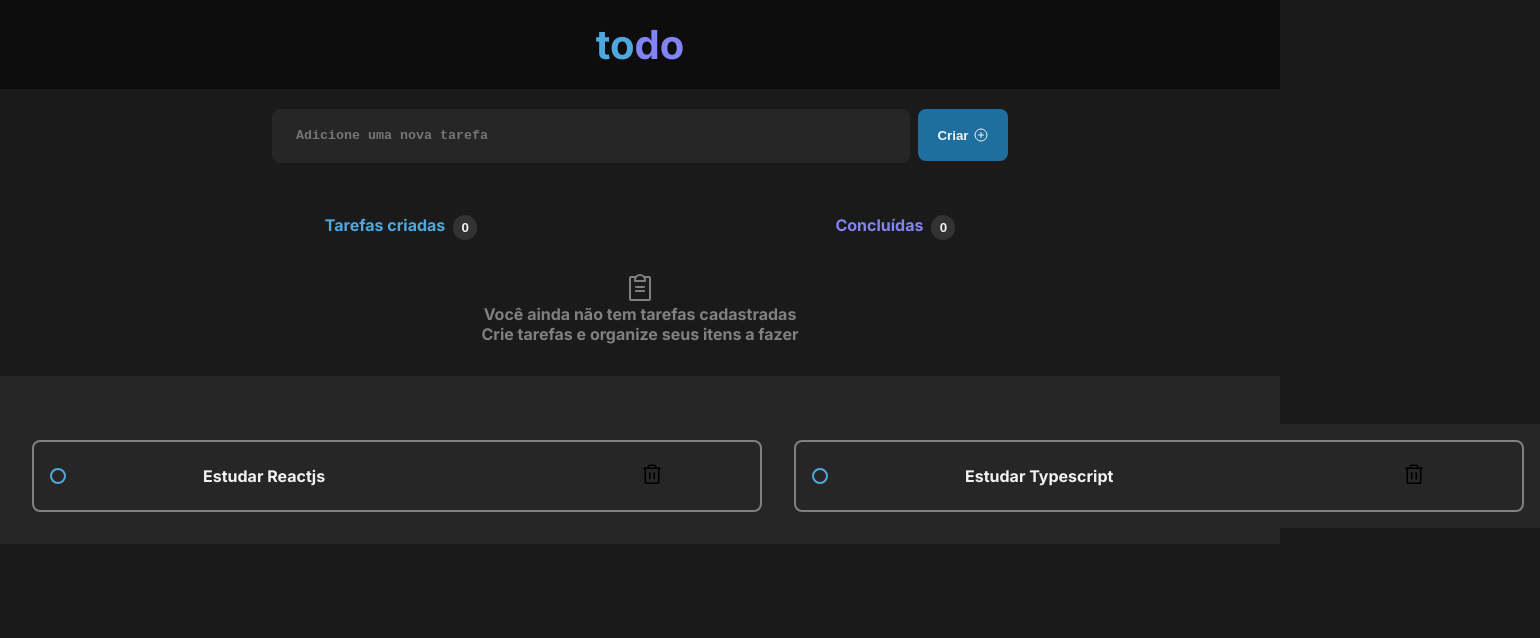
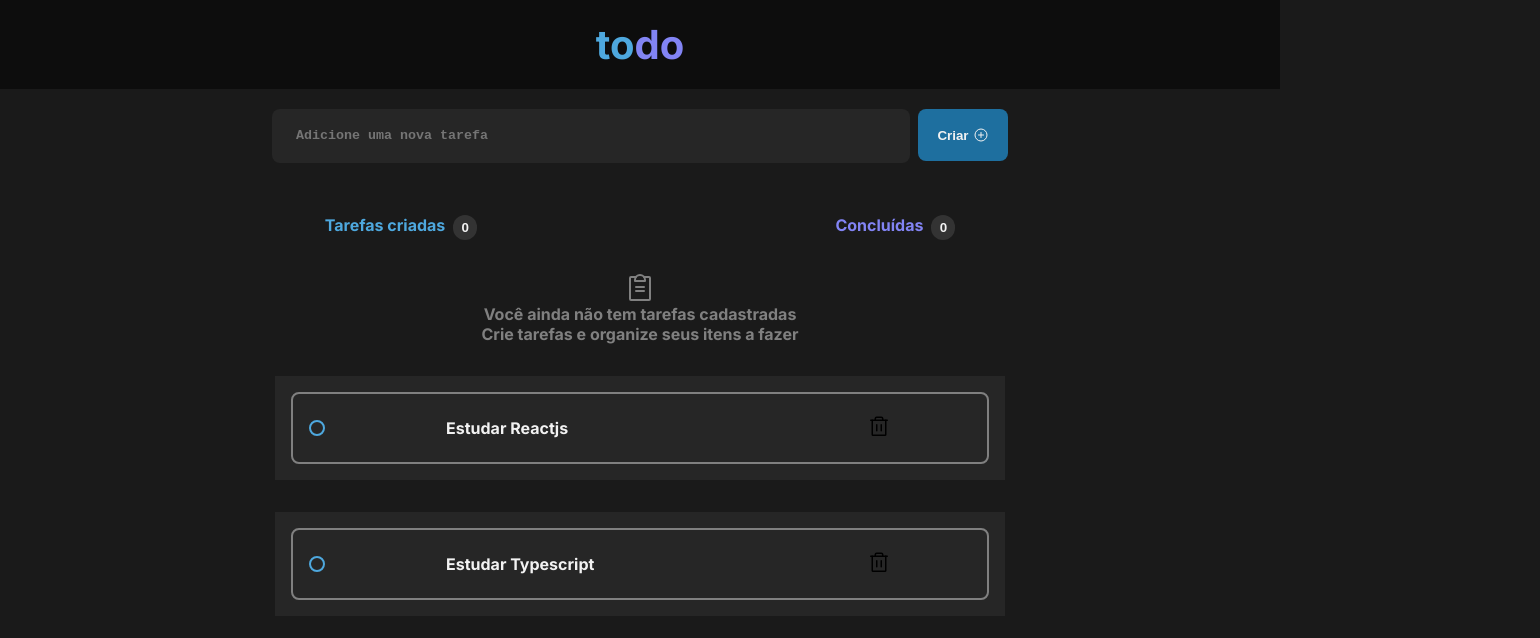
Before and after one commit to antoniobiasotti/01-desafio-reactjs, a React (Vite) app: page / in a window 1280 px wide. Shown: the top 638 px of the page, 1540 px wide, since content can reach past the window. Built offline with nearby package versions, Linux system fonts and the light colour scheme.

Commit message:
Reestructuring components

```diff
--- a/src/App.tsx
+++ b/src/App.tsx
@@ -26,7 +26,6 @@ export function App() {
       <Header />
       <AddBar />
       <TaskList />
-      <main>
         {todos.map(todo => {
           return (
             <Todo
@@ -34,7 +33,6 @@ export function App() {
             />
           )
         })}
-      </main>
     </article>
   )
 }
--- a/src/components/Todo.module.css
+++ b/src/components/Todo.module.css
@@ -6,6 +6,8 @@ main {
      align-items: flex-start;
      justify-content: space-between;
      padding: 1rem 1rem;
+
+     width: 730px;
 
      margin: 0 auto;
      margin-top: 2rem;
```
